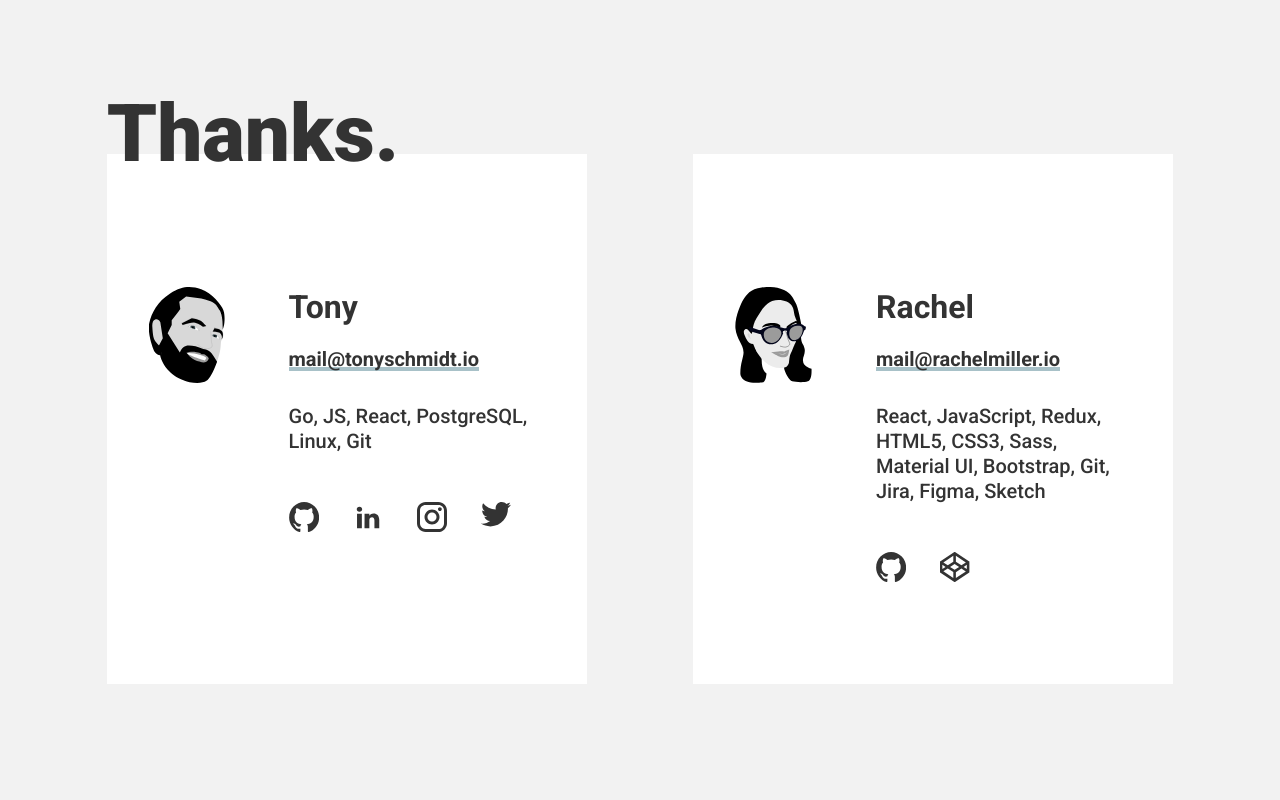
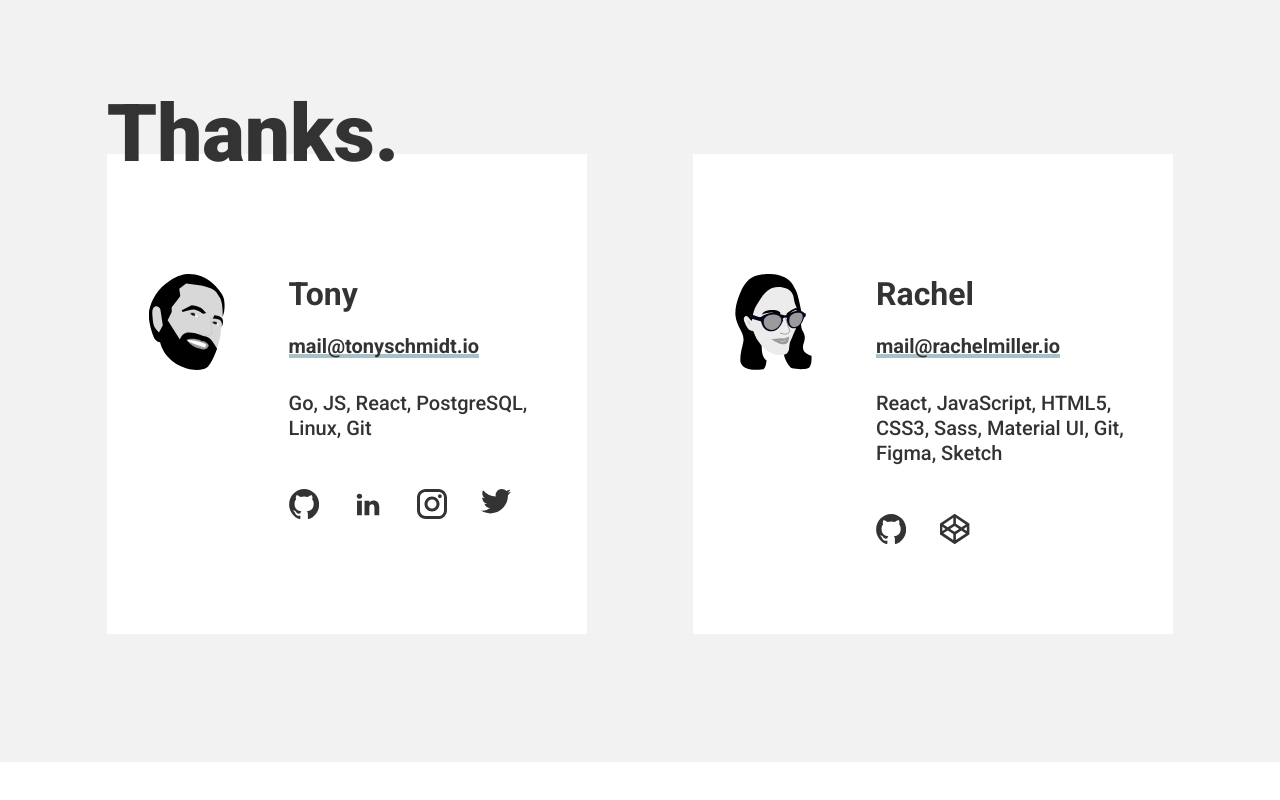
Before and after one commit to millerrach/geometrics, a React (Create React App) app: page / in a window 1280 px wide. Shown: the part 8400-9200 px from the top of the page. After the commit the page ends 9162 px from the top, so only its background shows below. Built offline with nearby package versions, Linux system fonts and the light colour scheme.

Commit message:
Update Thanks.jsx

```diff
--- a/src/components/Thanks.jsx
+++ b/src/components/Thanks.jsx
@@ -8,7 +8,7 @@ import LinkedIn from './social/LinkedIn.jsx';
 import Codepen from './social/Codepen.jsx';
 
 
-const rachelSkills = "React, JavaScript, Redux, HTML5, CSS3, Sass, Material UI, Bootstrap, Git, Jira, Figma, Sketch";
+const rachelSkills = "React, JavaScript, HTML5, CSS3, Sass, Material UI, Git, Figma, Sketch";
 const tonySkills = "Go, JS, React, PostgreSQL, Linux, Git";
 
 const Thanks = props => {
```
